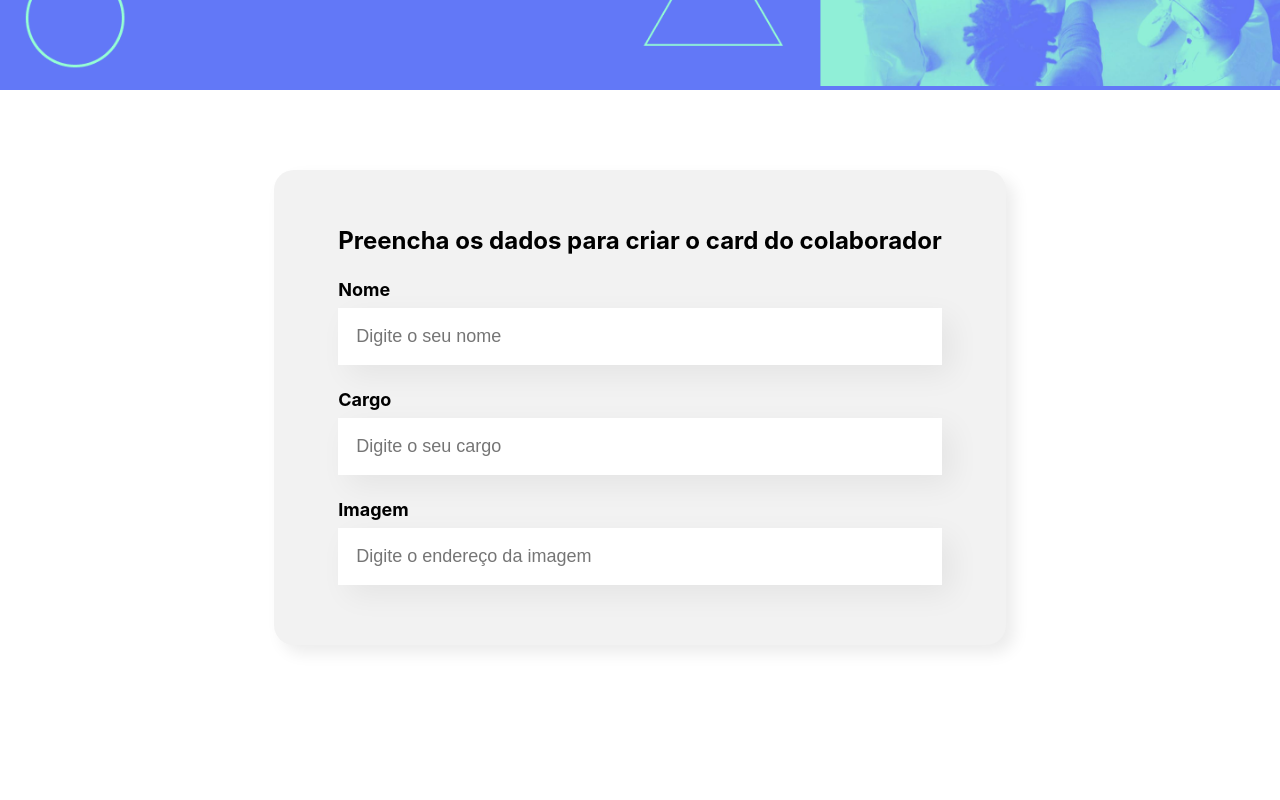
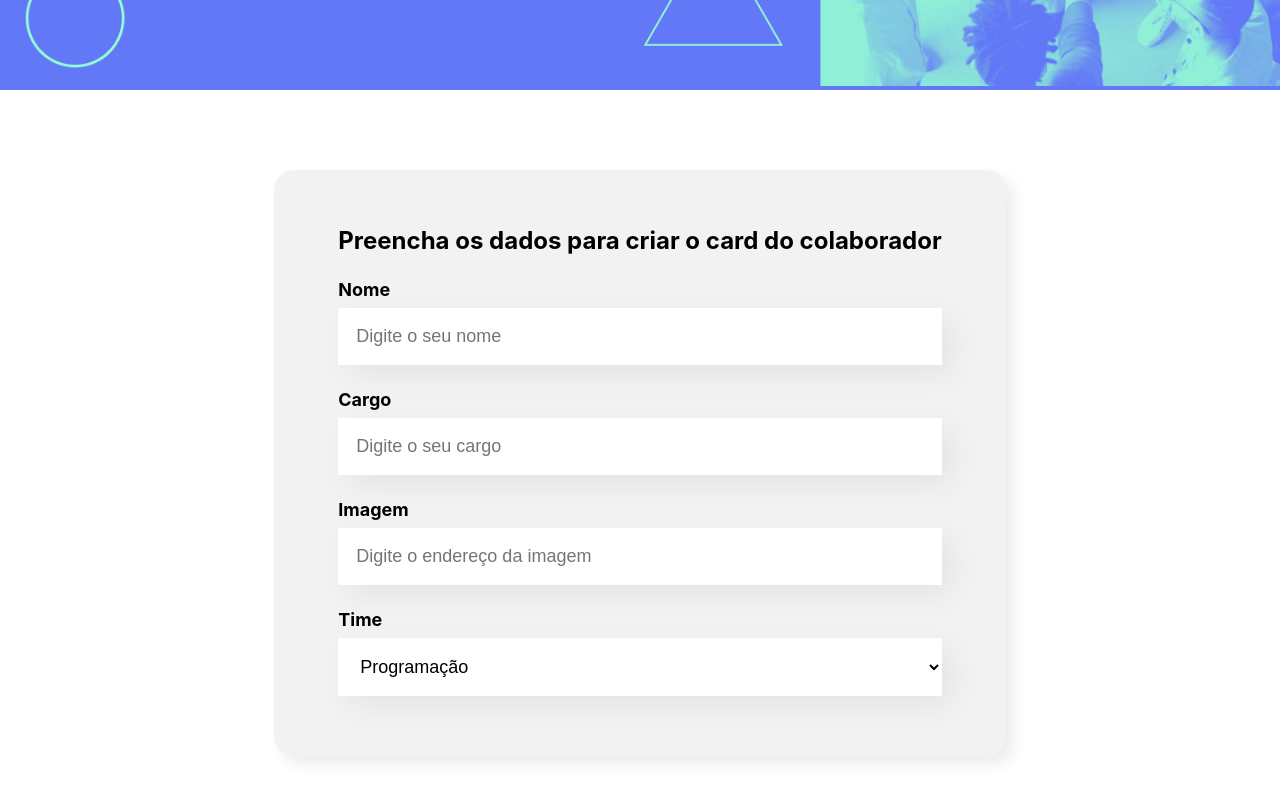
Before and after one commit to victormreis/Organo-react, a React (Create React App) app: page / in a window 1280 px wide. Shown: the part 408-1208 px from the top of the page. Before the commit the page ends 1133 px from the top, so only its background shows below. Built offline with nearby package versions, Linux system fonts and the light colour scheme; the HTML template or start-up script is replaced by a standard one.

Commit message:
feat: Dropdown component

```diff
--- a/src/App.jsx
+++ b/src/App.jsx
@@ -1,10 +1,9 @@
 import Banner from "./components/Banner/Banner";
 import Form from "./components/Form/Form";
-import Input from "./components/TextField/Input";
 
 function App() {
   return (
-    <div className='App'>
+    <div className="App">
       <Banner />
       <Form />
     </div>
--- /dev/null
+++ b/src/components/DropDonw/DropDonw.jsx
@@ -0,0 +1,14 @@
+import "./DropDown.css";
+
+const DropDown = (props) => {
+  return (
+    <div className="dropdown">
+      <label>{props.label}</label>
+      <select>
+        {props.itens.map(item => <option key={item}>{item}</option>)}
+        </select>
+    </div>
+  );
+};
+
+export default DropDown;
--- /dev/null
+++ b/src/components/DropDonw/DropDown.css
@@ -0,0 +1,20 @@
+.dropdown {
+  margin: 24px 0;
+}
+
+.dropdown label {
+  display: block;
+  margin-bottom: 8px;
+  font-size: 18px;
+  font-weight: bold;
+}
+
+.dropdown select {
+  width: 100%;
+  background-color: #fff;
+  box-shadow: 10px 10px 30px rgba(0, 0, 0, 0.06);
+  border: none;
+  font-size: 18px;
+  padding: 18px;
+  box-sizing: border-box;
+}
--- a/src/components/Form/Form.jsx
+++ b/src/components/Form/Form.jsx
@@ -1,18 +1,37 @@
+import DropDown from "../DropDonw/DropDonw";
 import Input from "../TextField/Input";
 import "./Form.css";
 
 const Form = () => {
+  const times = [
+    "Programação",
+    "Front-End",
+    "Data Science",
+    "Devops",
+    "UX e UI",
+    "Mobile",
+    "Inovação e gestão",
+  ];
   return (
     <section className="form">
       <form>
         <h2>Preencha os dados para criar o card do colaborador</h2>
-        <Input label='Nome' placeholder='Digite o seu nome' type='text' />
-        <Input label='Cargo' placeholder='Digite o seu cargo' type='text' />
         <Input
-          label='Imagem'
-          placeholder='Digite o endereço da imagem'
-          type='text'
+          label="Nome"
+          placeholder="Digite o seu nome"
+          type="text"
         />
+        <Input
+          label="Cargo"
+          placeholder="Digite o seu cargo"
+          type="text"
+        />
+        <Input
+          label="Imagem"
+          placeholder="Digite o endereço da imagem"
+          type="text"
+        />
+        <DropDown itens={times} label="Time" />
       </form>
     </section>
   );
--- a/src/components/TextField/Input.jsx
+++ b/src/components/TextField/Input.jsx
@@ -1,7 +1,6 @@
 import './Input.css'
 
 const Input = (props) => {
-  console.log(props)
   return (
     <div className="campo-texto">
       <label>{props.label}</label>
```
